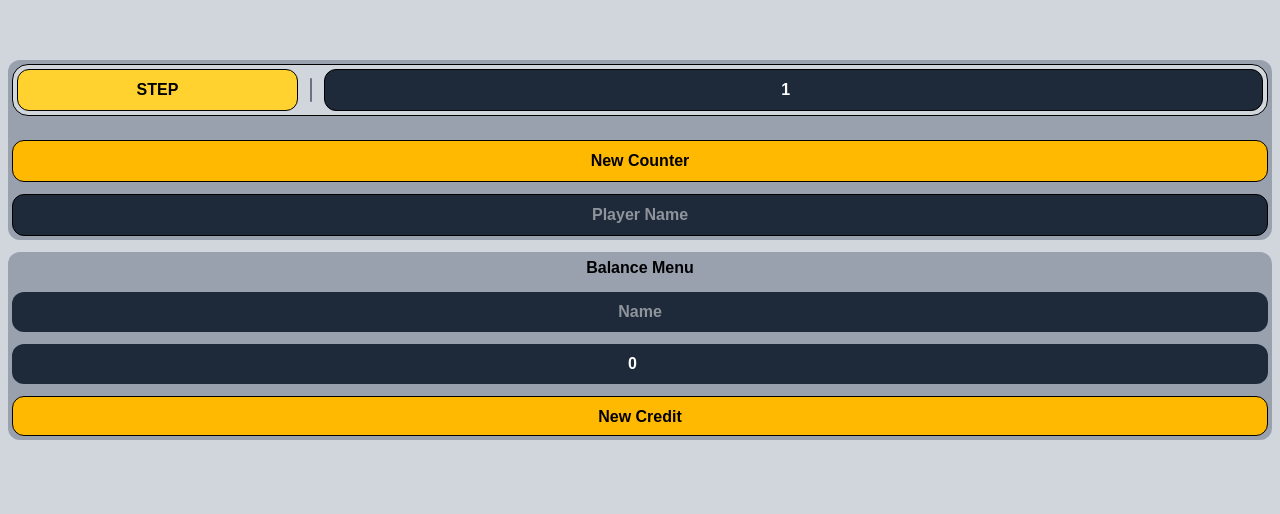
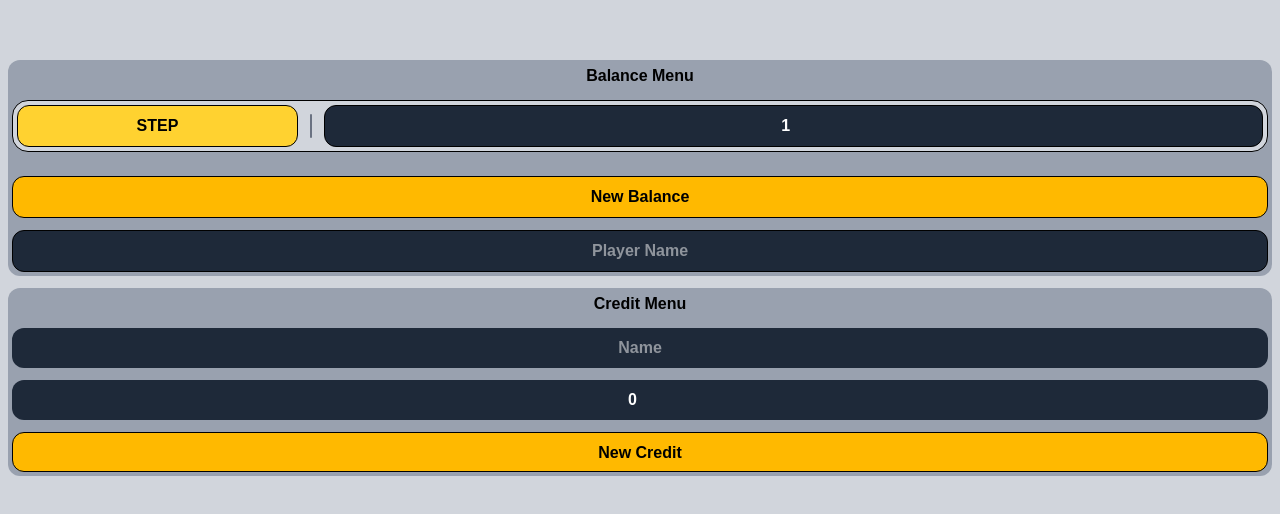
Before and after one commit to QDAST/Drachland, a Next.js app: page / in a window 1280 px wide. Shown: the top 514 px of the page. Built offline with nearby package versions, Linux system fonts and the light colour scheme.

Commit message:
Full 1.0

```diff
--- a/components/CounterMenu.tsx
+++ b/components/CounterMenu.tsx
@@ -14,6 +14,7 @@ export default function CounterMenu() {
 
   return (
     <div className="flex flex-col bg-gray-400 w-full p-1 gap-3 rounded-xl">
+      <h1 className="flex text-black font-bold justify-center">Balance Menu</h1>
       <div className="flex gap-3 items-center bg-gray-300 p-1 rounded-2xl border border-black">
         <h1 className="flex w-3/10 h-full bg-amber-300 border border-black text-black font-bold justify-center items-center rounded-xl">
           STEP
--- a/components/CreateCounterButton.tsx
+++ b/components/CreateCounterButton.tsx
@@ -16,7 +16,7 @@ export default function CreateCounterButton({
         className="rounded-xl w-full p-2 text-center justify-center text-black font-bold border border-black"
         onClick={onClick}
       >
-        New Counter
+        New Balance
       </Button>
     </div>
   );
--- a/components/CreditMenu.tsx
+++ b/components/CreditMenu.tsx
@@ -13,7 +13,7 @@ export default function CreditMenu() {
   };
   return (
     <div className="flex flex-col gap-3 bg-gray-400 p-1 rounded-xl">
-      <h1 className="flex text-black font-bold justify-center">Balance Menu</h1>
+      <h1 className="flex text-black font-bold justify-center">Credit Menu</h1>
       <div className="flex flex-col gap-3">
         <input
           type="text"
```
